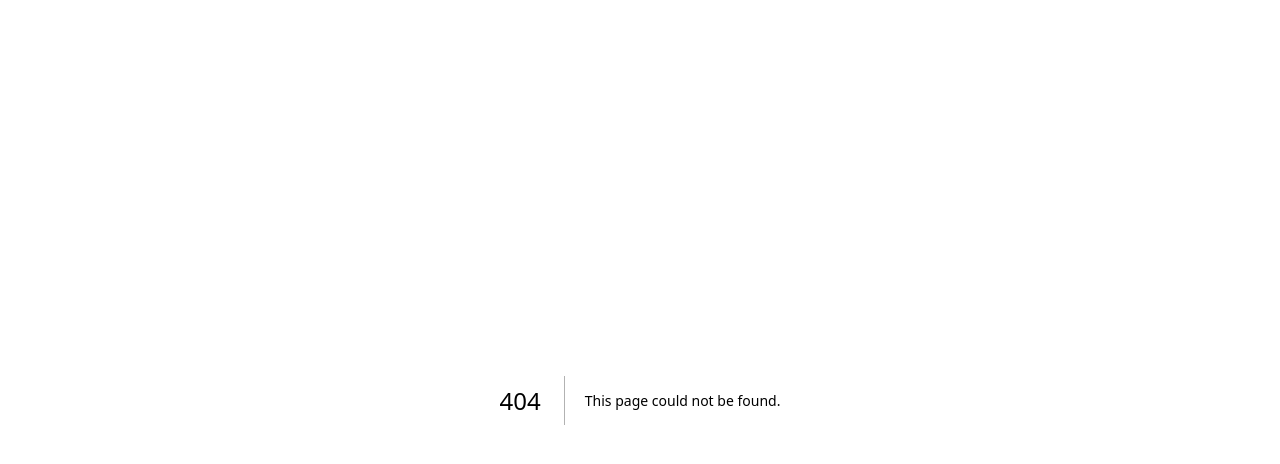
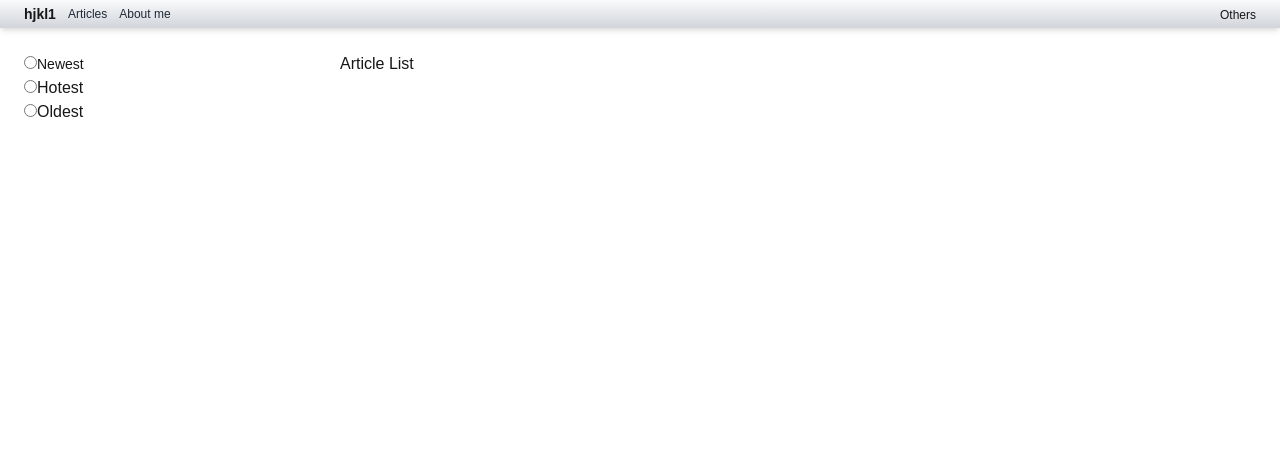
Before and after one commit to hjklchan/nextjs-playground, a Next.js app: page /articles in a window 1280 px wide. Before the commit this address had no page. Shown: the top 464 px of the page. Built offline with nearby package versions, Linux system fonts and the light colour scheme.

Commit message:
first commit

```diff
--- /dev/null
+++ b/src/app/articles/page.tsx
@@ -0,0 +1,48 @@
+
+export default function Articles() {
+    const categories = () => {
+        return <div>
+            <a>Programing</a>
+            <a>Life</a>
+            <a>Other...</a>
+        </div>
+    }
+
+    const subCategories = () => {
+        return <div>
+            <a>PHP</a>
+            <a>Typescipt</a>
+            <a>Rust</a>
+        </div>;
+    }
+
+    return <>
+        <section>
+            <div className="grid grid-cols-1 gap-x-8 gap-y-10 lg:grid-cols-4">
+                {/* Filter Grid */}
+                <div>
+                    <ul role="list">
+                        <li>
+                            <input type="radio" name="type" /><label className="text-sm">Newest</label>
+                        </li>
+                        <li>
+                            <input type="radio" name="type" /><label>Hotest</label>
+                        </li>
+                        <li>
+                            <input type="radio" name="type" /><label>Oldest</label>
+                        </li>
+                    </ul>
+                </div>
+                {/* Content Grid */}
+                <div className="lg:col-span-3">
+                    Article List
+                </div>
+            </div>
+        </section>
+    </>;
+}
+
+function Categories() {
+    return <div>
+    </div>;
+}
--- a/src/app/layout.tsx
+++ b/src/app/layout.tsx
@@ -1,12 +1,14 @@
 import type { Metadata } from "next";
 import localFont from "next/font/local";
 import "./globals.css";
+import Link from "next/link";
 
 const geistSans = localFont({
     src: "./fonts/GeistVF.woff",
     variable: "--font-geist-sans",
     weight: "100 900",
 });
+
 const geistMono = localFont({
     src: "./fonts/GeistMonoVF.woff",
     variable: "--font-geist-mono",
@@ -28,8 +30,37 @@ export default function RootLayout({
             <body
                 className={`${geistSans.variable} ${geistMono.variable} antialiased`}
             >
+                <Header />
+                <main className="overflow-y-auto p-6">
                     {children}
+                </main>
             </body>
         </html>
     );
 }
+
+function Header() {
+    const middleColor = () => {
+        // return "bg-gradient-to-b from-gray-100 via-gray-200 to-white";
+        return "bg-gradient-to-b from-gray-50 to-gray-300 ";
+    }
+
+    return <header className={"bg-gray-100 sticky top-0 w-full border-b-1 shadow-md " + middleColor()}>
+        <div className="flex justify-between px-6 items-center">
+            <div>
+                <nav className="mx-auto py-1">
+                    <div className="flex items-center">
+                        <Link href="/" className="select-none font-semibold text-sm">hjkl1</Link>
+                        <div className="flex space-x-3 ml-3 text-xs items-center">
+                            <Link href="/articles" className="select-none text-gray-800">Articles</Link>
+                            <Link href="#" className="select-none text-gray-800">About me</Link>
+                        </div>
+                    </div>
+                </nav>
+            </div>
+            <div>
+                <a className="text-xs">Others</a>
+            </div>
+        </div>
+    </header>
+}
--- /dev/null
+++ b/src/app/settings/password/page.tsx
@@ -0,0 +1,4 @@
+
+export default function Password() {
+    return <>Password Page</>
+}
--- /dev/null
+++ b/src/app/settings/profile/page.tsx
@@ -0,0 +1,4 @@
+
+export default function Profile() {
+    return <>Profile Page</>
+}
```
Lines whose indentation alone changed are shown as unchanged.
